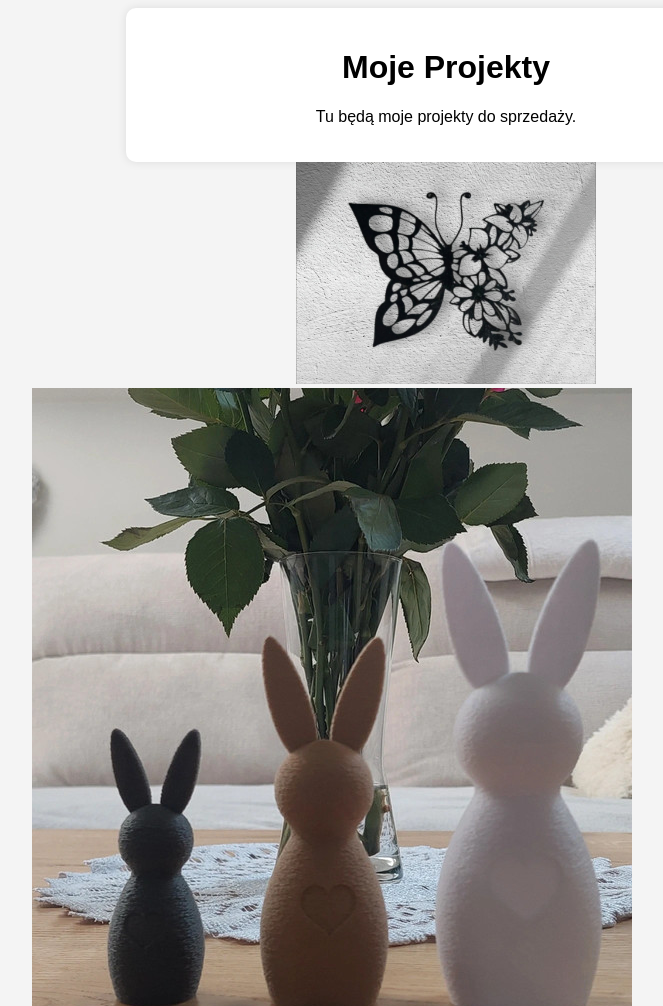
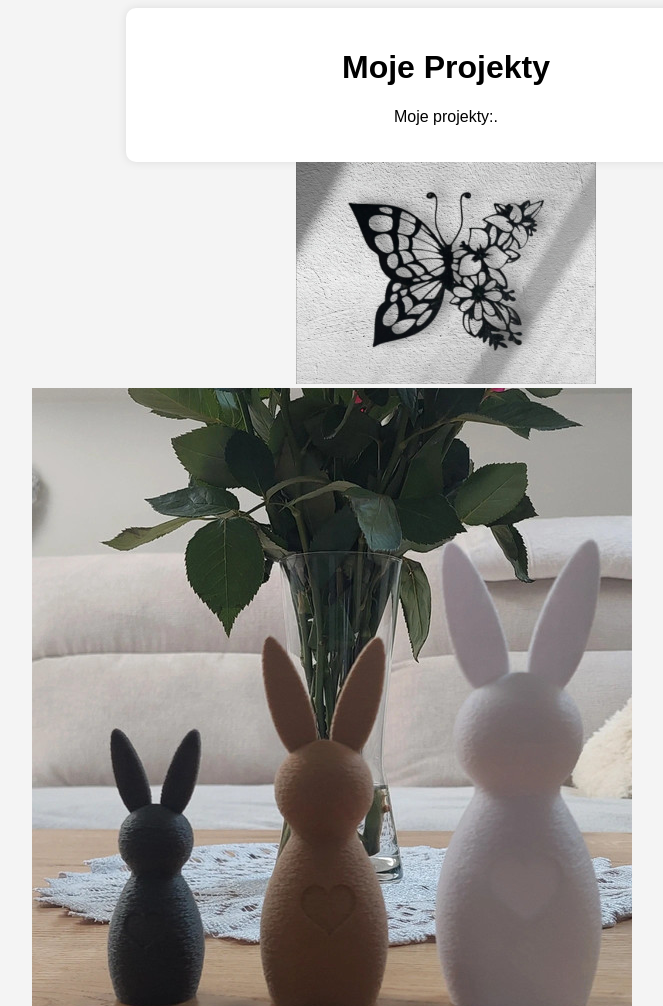
Before and after one commit to EricsonArt/projekty-sprzedaz, a plain HTML site: page index.html in a window 1280 px wide. Shown: the top 1006 px of the page, without its empty margins (194-857 px from the left). Drawn offline with Linux system fonts and the light colour scheme.

Commit message:
index.html

```diff
--- a/index.html
+++ b/index.html
@@ -23,7 +23,7 @@
 <body>
     <div class="container">
         <h1>Moje Projekty</h1>
-        <p>Tu będą moje projekty do sprzedaży.</p>
+        <p>Moje projekty:.</p>
     </div>
 </body>
 </html>
```
